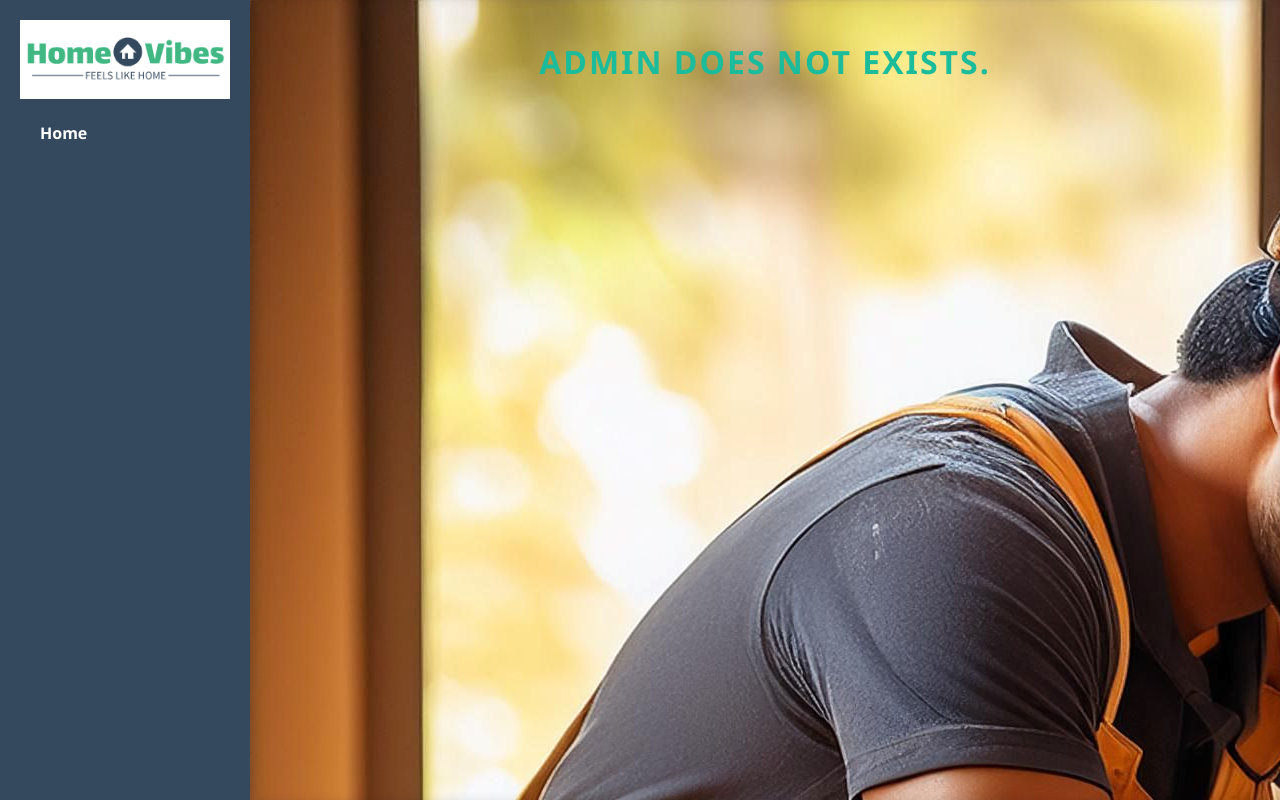
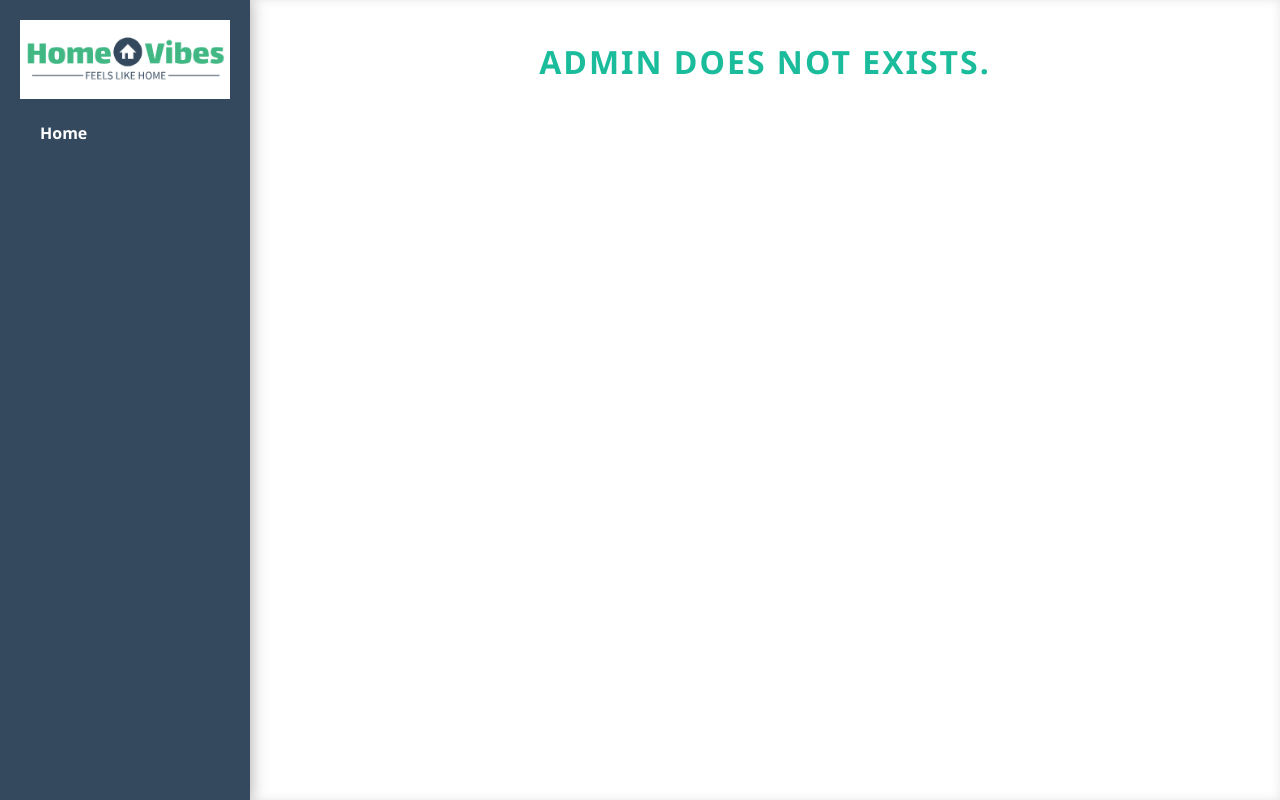
Before and after one commit to CosmoLynx/Home-Services-Application, a Flask app: page /admin/search/1 in a window 1280 px wide. Run offline with Flask 3, Linux system fonts and the light colour scheme.

Commit message:
Update style.css

```diff
--- a/static/style.css
+++ b/static/style.css
@@ -58,7 +58,6 @@ body {
     margin-left: 250px;
     padding: 40px;
     flex: 1;
-    background-image: url('/static/images/plumbing.jpg');
     min-height: 100vh;
     box-shadow: inset 0 0 10px rgba(0, 0, 0, 0.1);
 }
```
